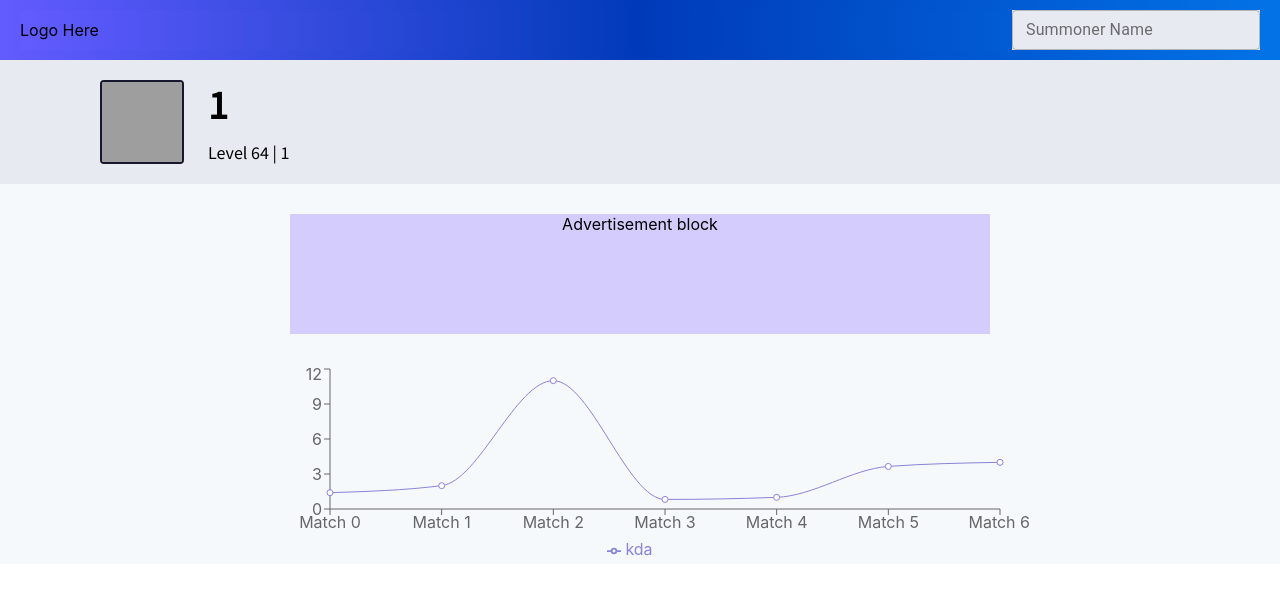
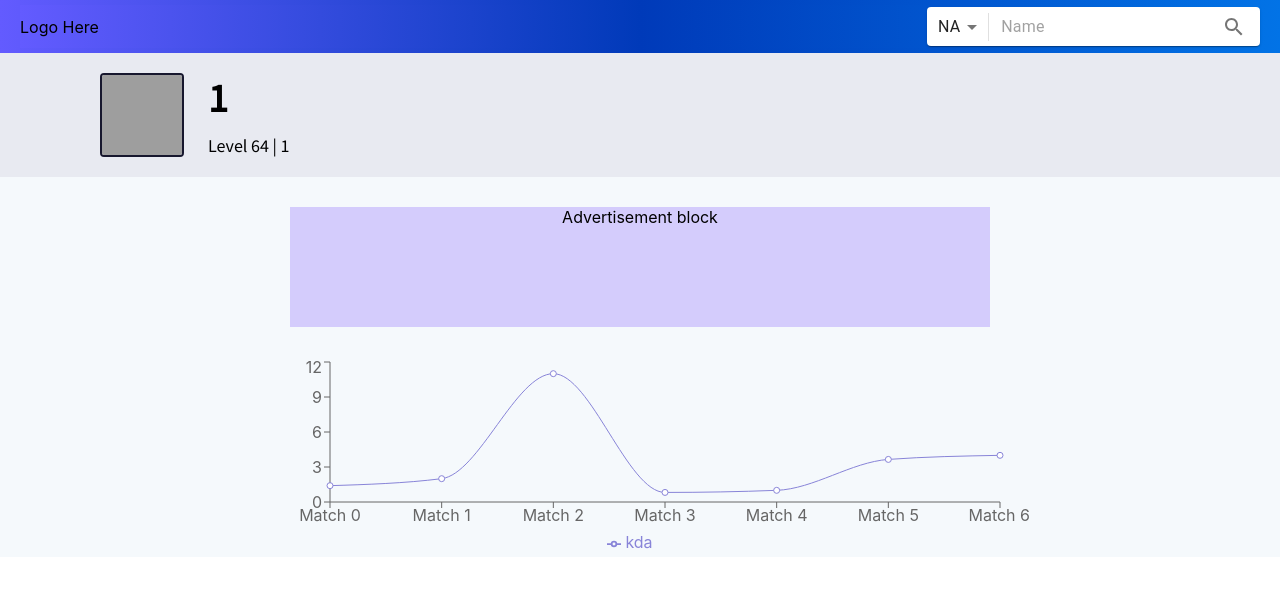
Before and after one commit to jinyoungbang/lol-insight-app, a React (Create React App) app: page /insights/1/1 in a window 1280 px wide. Shown: the top 594 px of the page. Built offline with nearby package versions, Linux system fonts and the light colour scheme; grey boxes are pictures that could not be loaded.

Commit message:
Completed mock of search bar

```diff
--- a/package.json
+++ b/package.json
@@ -4,6 +4,7 @@
   "private": true,
   "dependencies": {
     "@material-ui/core": "^4.12.3",
+    "@material-ui/icons": "^4.11.2",
     "cra-template": "1.1.2",
     "react": "^17.0.2",
     "react-dom": "^17.0.2",
--- a/src/components/Insights/components/SearchHeader.js
+++ b/src/components/Insights/components/SearchHeader.js
@@ -1,18 +1,45 @@
 import React from "react";
 import styled from "styled-components";
 import { makeStyles, withStyles } from "@material-ui/core/styles";
-import TextField from "@material-ui/core/TextField";
+import Paper from "@material-ui/core/Paper";
+import InputBase from "@material-ui/core/InputBase";
+import Divider from "@material-ui/core/Divider";
+import IconButton from "@material-ui/core/IconButton";
+import SearchIcon from "@material-ui/icons/Search";
+import MenuItem from "@material-ui/core/MenuItem";
+import Select from "@material-ui/core/Select";
+// import DirectionsIcon from "@material-ui/icons/Directions";
 
 const useStyles = makeStyles((theme) => ({
   root: {
-    "& > *": {
-      margin: theme.spacing(1),
-    },
+    margin: "2px 0",
+    padding: "2px 4px",
+    display: "flex",
+    alignItems: "center",
+    height: "35px",
+    width: 325,
+  },
+  input: {
+    marginLeft: theme.spacing(1),
+    flex: 1,
+  },
+  iconButton: {
+    padding: 10,
+  },
+  divider: {
+    height: 28,
+    margin: 4,
   },
 }));
 
 const SearchHeader = (props) => {
   const classes = useStyles();
+
+  const [region, setRegion] = React.useState("NA");
+
+  const handleChange = (event) => {
+    setRegion(event.target.value);
+  };
   return (
     <HeaderContainer>
       <ContentContainer>
@@ -21,14 +48,40 @@ const SearchHeader = (props) => {
           Logo Here
         </LogoContainer>
         <SearchContainer>
-          <form className={classes.root} noValidate autoComplete="off">
-            <CustomTextField
-              size="small"
-              id="summoner-name"
-              label="Summoner Name"
-              variant="outlined"
+          <Paper component="form" className={classes.root}>
+            <RegionDropdown
+              value={region}
+              onChange={handleChange}
+              displayEmpty
+              className={classes.selectEmpty}
+              disableUnderline
+            >
+              <MenuItem value={"NA"}>NA</MenuItem>
+              <MenuItem value={"EUW"}>EUW</MenuItem>
+              <MenuItem value={"EUN"}>EUN</MenuItem>
+              <MenuItem value={"KR"}>KR</MenuItem>
+              <MenuItem value={"BR"}>BR</MenuItem>
+              <MenuItem value={"JP"}>JP</MenuItem>
+              <MenuItem value={"RU"}>RU</MenuItem>
+              <MenuItem value={"OCE"}>OCE</MenuItem>
+              <MenuItem value={"TR"}>TR</MenuItem>
+              <MenuItem value={"LAN"}>LAN</MenuItem>
+              <MenuItem value={"LAS"}>LAS</MenuItem>
+            </RegionDropdown>
+            <Divider className={classes.divider} orientation="vertical" />
+            <InputBase
+              className={classes.input}
+              placeholder="Name"
+              inputProps={{ "aria-label": "search google maps" }}
             />
-          </form>
+            <IconButton
+              type="submit"
+              className={classes.iconButton}
+              aria-label="search"
+            >
+              <SearchIcon />
+            </IconButton>
+          </Paper>
         </SearchContainer>
       </ContentContainer>
     </HeaderContainer>
@@ -36,7 +89,7 @@ const SearchHeader = (props) => {
 };
 
 const HeaderContainer = styled.div`
-  background: linear-gradient(to right,#635bff 0%,#003ab9 50%, #0273e6 100%);
+  background: linear-gradient(to right, #635bff 0%, #003ab9 50%, #0273e6 100%);
   flex-direction: row;
   display: flex;
   min-width: inherit;
@@ -45,7 +98,7 @@ const HeaderContainer = styled.div`
 
 const ContentContainer = styled.div`
   background: inherit;
-  margin: 10px 20px;
+  margin: 5px 20px;
   width: 100%;
   flex-direction: row;
   display: flex;
@@ -59,13 +112,13 @@ const LogoContainer = styled.div`
 const SearchContainer = styled.div`
   margin-left: auto;
   align-self: center;
+  z-index: 999;
 `;
 
-const CustomTextField = withStyles({
+const RegionDropdown = withStyles({
   root: {
-    margin: 0,
-    "background-color": "#e8eaf1",
+    marginLeft: "7px"
   },
-})(TextField);
+})(Select);
 
 export default SearchHeader;
```
Also changed, not shown: 1 other file (tests, documents, lock files or other folders).
